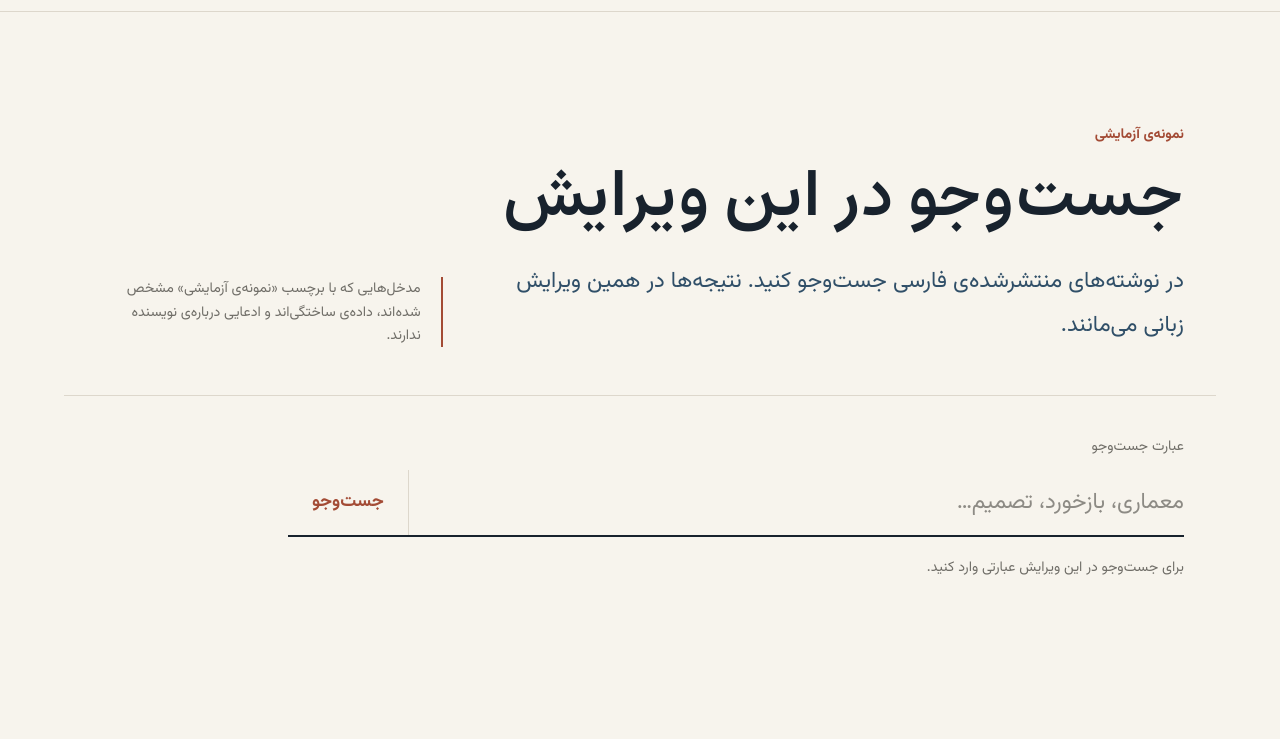
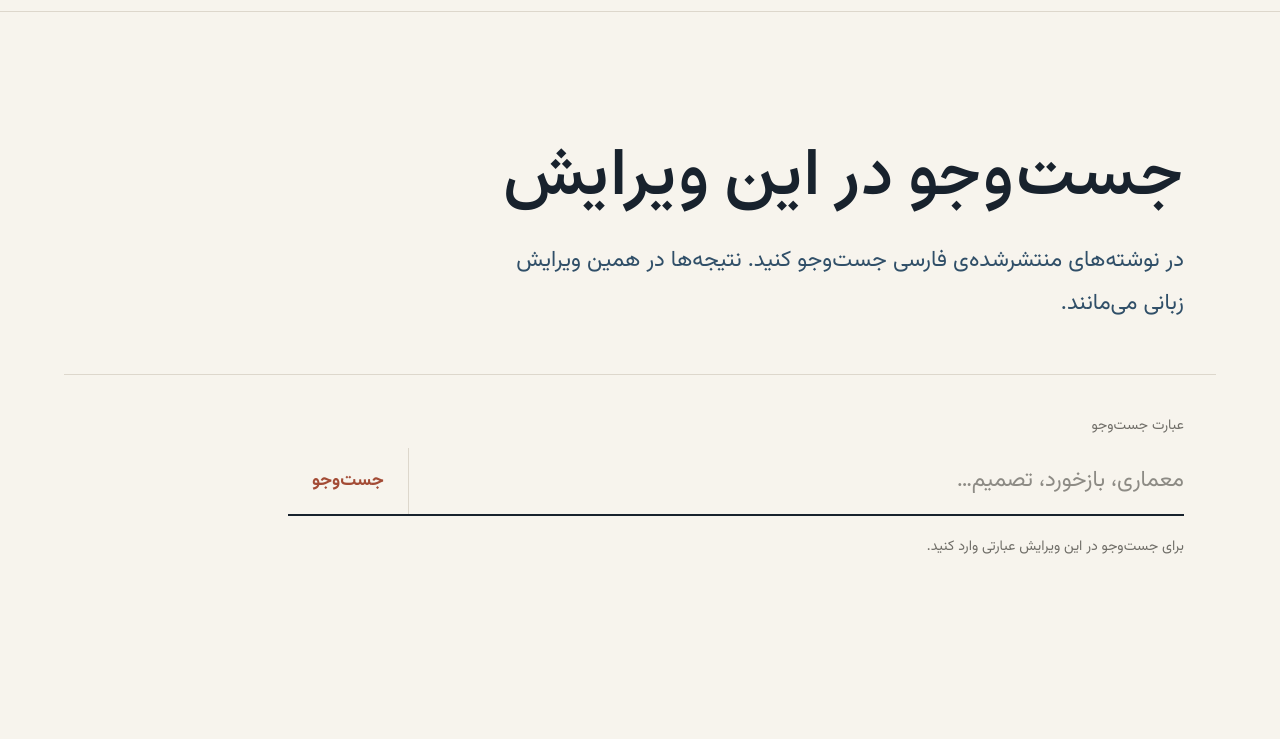
Before and after one commit to mahdiahmadirad/mahdiahmadirad.github.io, an Astro site: page /fa/search in a window 1280 px wide. Shown: the part 61-800 px from the top of the page. Built offline with nearby package versions, Linux system fonts and the light colour scheme; Astro itself is replaced by a stand-in of ours.

Commit message:
Remove fixture notices from secondary page intros

```diff
--- a/src/components/secondary/PageIntro.astro
+++ b/src/components/secondary/PageIntro.astro
@@ -6,14 +6,12 @@ interface Props {
   notice?: string;
 }
 
-const { eyebrow, title, intro, notice } = Astro.props;
+const { title, intro } = Astro.props;
 ---
 
 <header class="secondary-intro page-shell">
   <div class="secondary-intro__copy">
-    {eyebrow && <p class="eyebrow">{eyebrow}</p>}
     <h1>{title}</h1>
     <p class="secondary-intro__deck">{intro}</p>
   </div>
-  {notice && <p class="secondary-intro__notice">{notice}</p>}
 </header>
```
